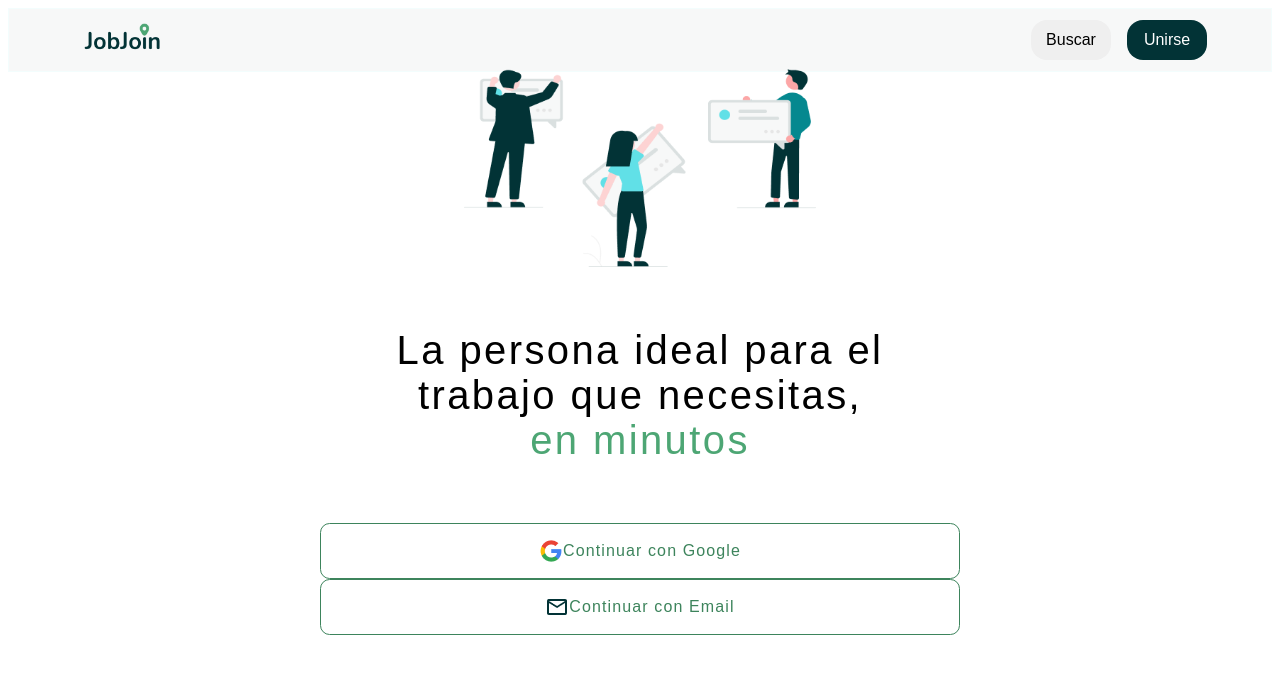
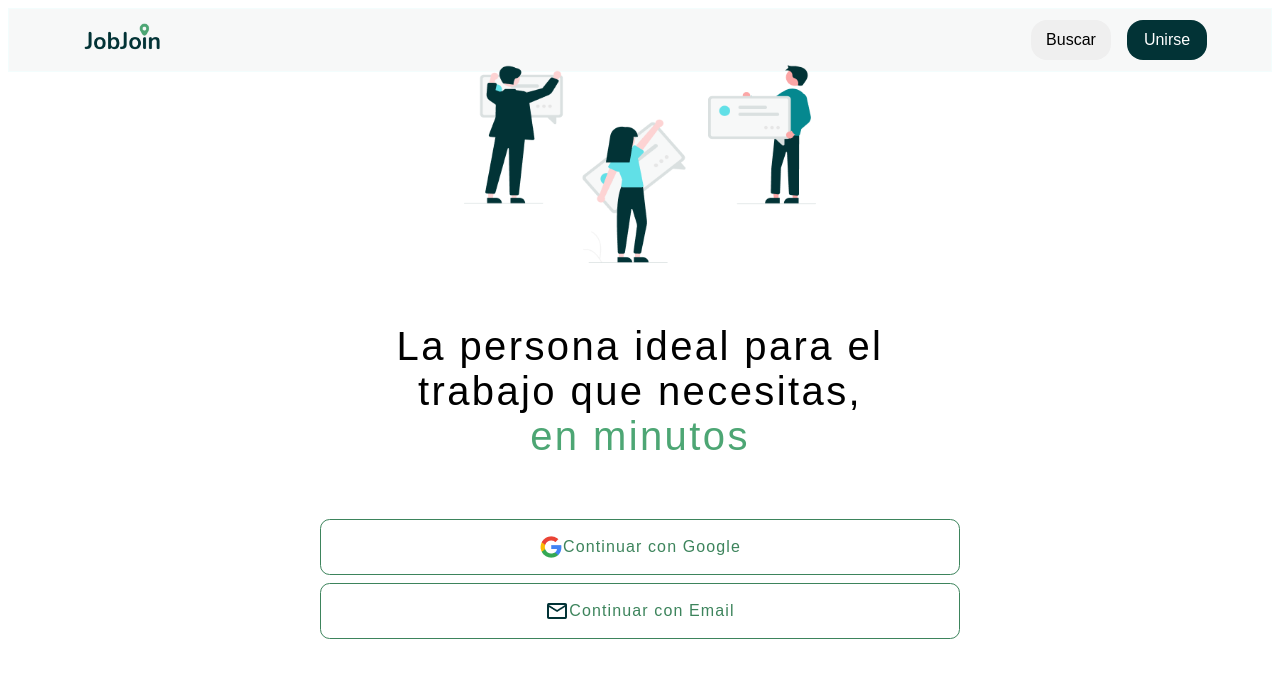
Before and after one commit to MarbeniX/JobJoin, a React (Vite) app: page / in a window 1280 px wide. Shown: the top 678 px of the page. Built offline with nearby package versions, Linux system fonts and the light colour scheme; a web font is replaced by a local one.

Commit message:
Update index.css

```diff
--- a/src/Css/index.css
+++ b/src/Css/index.css
@@ -97,3 +97,7 @@ body{
     padding: 1.7em;
     letter-spacing: 0.07em;
 }
+
+.inicio-email-button{
+    margin-top: 0.5em;
+}
```
